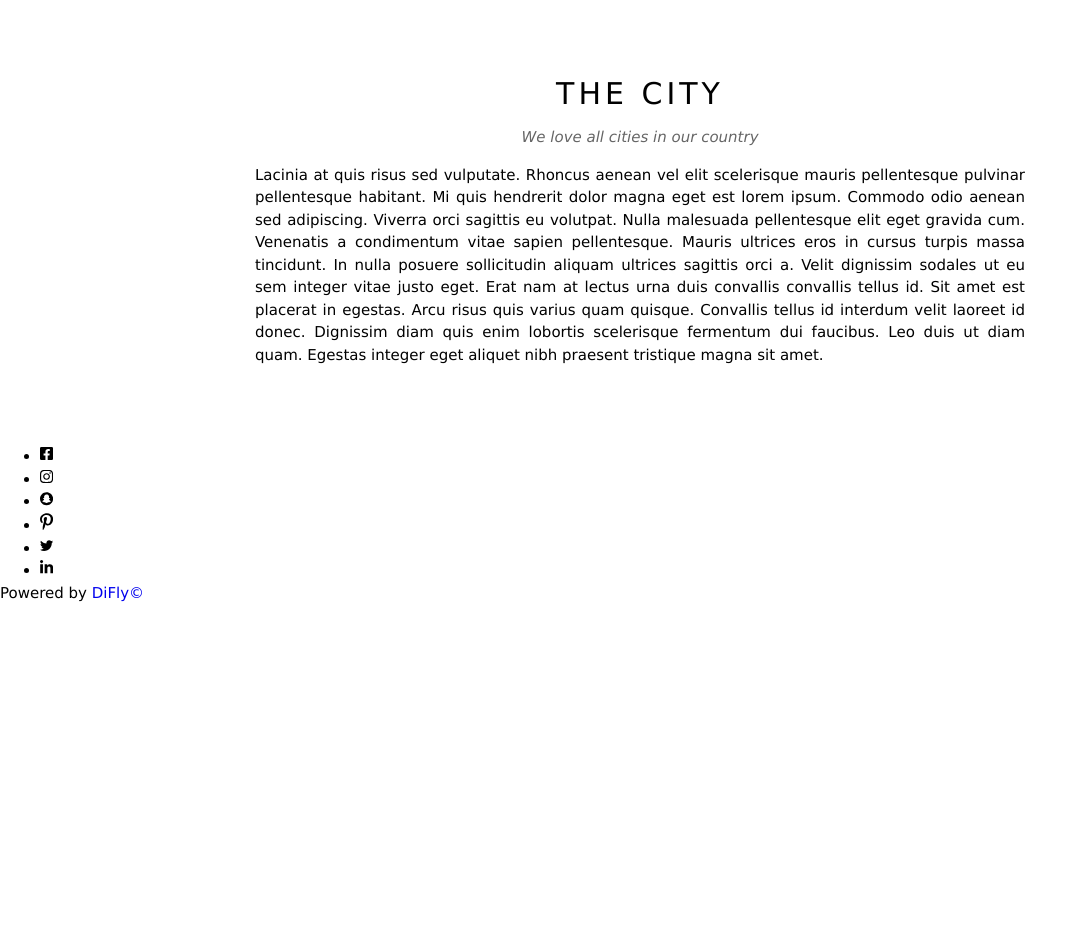
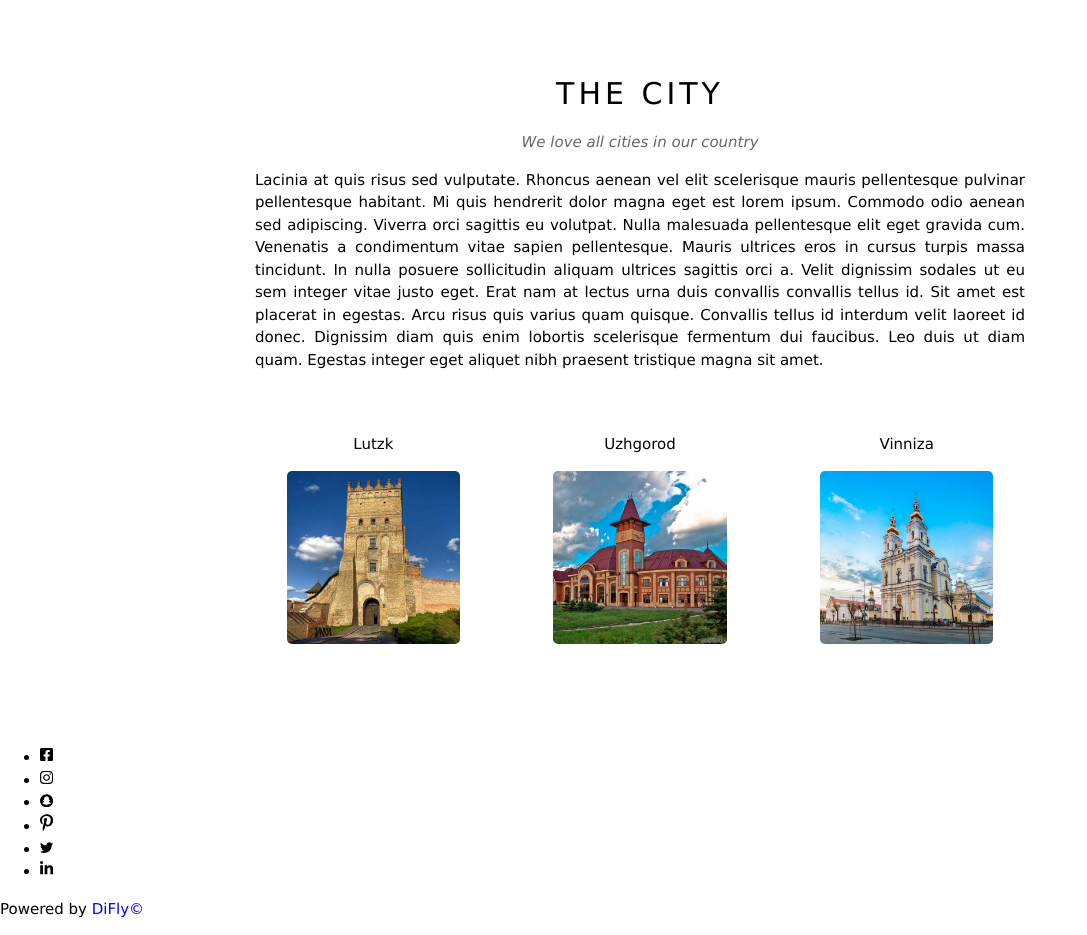
Before and after one commit to DiFly/city_presentation, a plain HTML site: page src/index.html in a window 1280 px wide. Shown: the part 768-1703 px from the top of the page, without its empty margins (0-1087 px from the left). Before the commit the page ends 1372 px from the top, so only its background shows below. Drawn offline with Linux system fonts and the light colour scheme.

Commit message:
add city block with images

```diff
--- a/src/css/city.css
+++ b/src/css/city.css
@@ -19,3 +19,15 @@
 .city__text {
   margin: 15px;
 }
+
+.city__box {
+  display: flex;
+  justify-content: space-around;
+  padding-top: 32px;
+  padding-bottom: 32px;
+}
+
+.city__image {
+  width: 65%;
+  border-radius: 5px;
+}
--- a/src/css/style.css
+++ b/src/css/style.css
@@ -35,6 +35,14 @@ h2, h3 {
   margin: 10px 0;
 }
 
+p {
+  display: block;
+  margin-block-start: 1em;
+  margin-block-end: 1em;
+  margin-inline-start: 0px;
+  margin-inline-end: 0px;
+}
+
 a {
   text-decoration: none;
 }
--- a/src/index.html
+++ b/src/index.html
@@ -74,6 +74,21 @@
     Sit amet est placerat in egestas. Arcu risus quis varius quam quisque. Convallis tellus id interdum velit laoreet id
     donec. Dignissim diam quis enim lobortis scelerisque fermentum dui faucibus. Leo duis ut diam quam. Egestas integer eget
     aliquet nibh praesent tristique magna sit amet.</p>
+
+    <div class="city__box">
+      <div class="city__item">
+        <p>Lutzk</p>
+        <img class="city__image" src="./img/city/lutzk.jpg" alt="">
+      </div>
+      <div class="city__item">
+        <p>Uzhgorod</p>
+        <img class="city__image" src="./img/city/uzhgorod.jpg" alt="">
+      </div>
+      <div class="city__item">
+        <p>Vinniza</p>
+        <img class="city__image" src="./img/city/vinniza.jpg" alt="">
+      </div>
+    </div>
   </section>
 
   <!-- Tour section -->
```
Also changed, not shown: src/img/city/lutzk.jpg (added), src/img/city/uzhgorod.jpg (added), src/img/city/vinniza.jpg (added).
